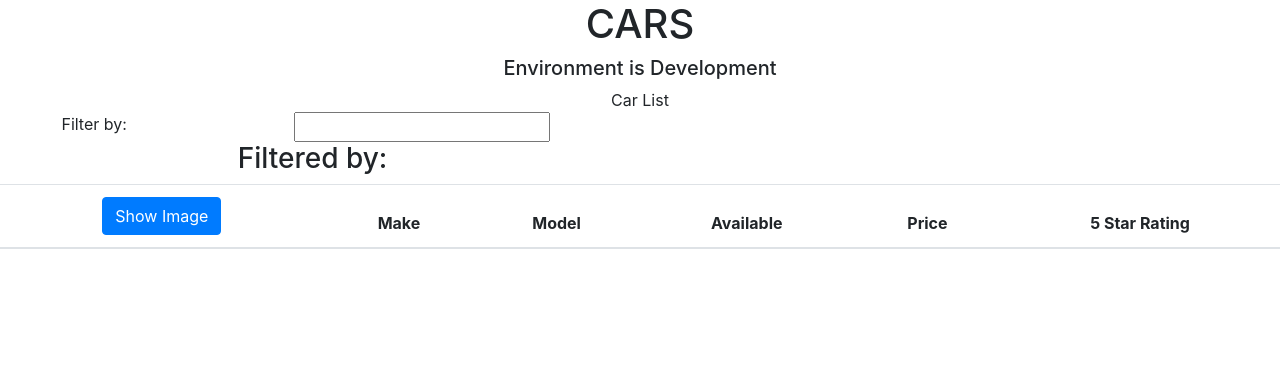
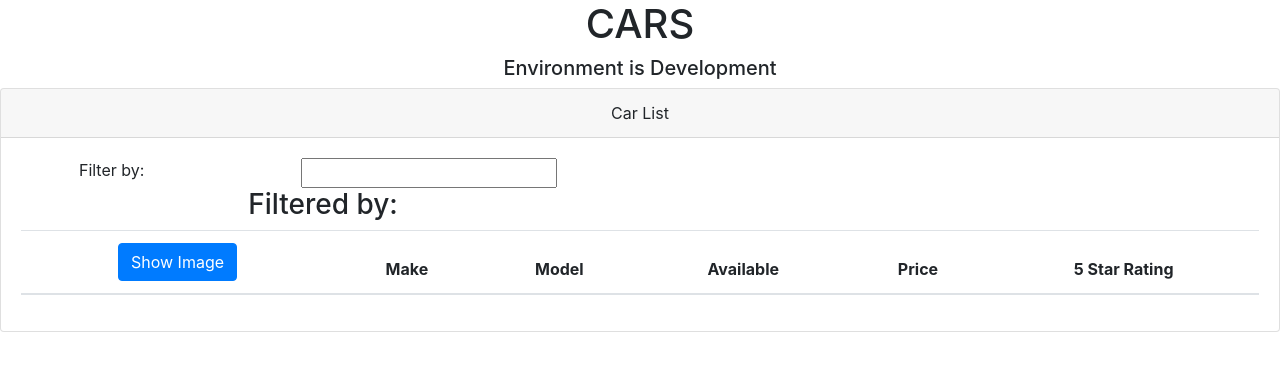
Before and after one commit to kannanParamasivam/angular-practice, an Angular app: page / in a window 1280 px wide. Shown: the top 370 px of the page. Built offline with nearby package versions, Linux system fonts and the light colour scheme.

Commit message:
Added style

```diff
--- a/src/app/cars/cars.component.html
+++ b/src/app/cars/cars.component.html
@@ -1,10 +1,10 @@
-<div class='panel panel-primary'>
+<div class='card'>
 
-    <div class='panel-heading'>
-        Car List
+    <div class='card-header'>
+        {{pageTitle}}
     </div>
 
-    <div class='panel-body'>
+    <div class='card-body'>
 
         <div class='row'>
             <div class='col-md-2'>Filter by:</div>
--- a/src/app/cars/cars.component.ts
+++ b/src/app/cars/cars.component.ts
@@ -7,7 +7,7 @@ import { Component, OnInit } from '@angular/core';
 })
 export class CarsComponent implements OnInit {
 
-  car = 'Subaru Forester'
+  pageTitle = 'Car List'
 
   constructor() { }
 
```
